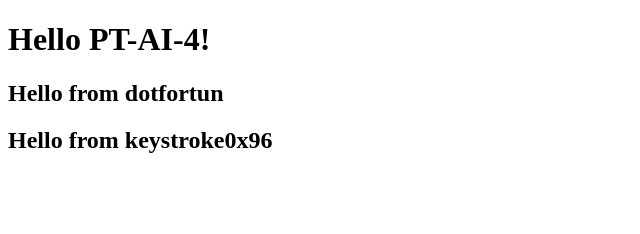
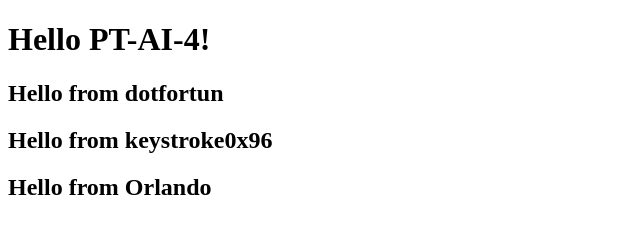
Before and after one commit to 4GeeksAcademy/pt-ai-4-collab-website, a plain HTML site: page index.html in a window 1280 px wide. Shown: the whole page, without its empty margins (0-640 px from the left). Drawn offline with Linux system fonts and the light colour scheme.

Commit message:
solve conflict

```diff
--- a/index.html
+++ b/index.html
@@ -10,8 +10,6 @@
     <h1>Hello PT-AI-4!</h1>
     <h2>Hello from dotfortun</h2>
     <h2>Hello from keystroke0x96</h2>
+    <h2>Hello from Orlando</h2>
 </body>
 </html>
-
-  </body>
-</html>
```
